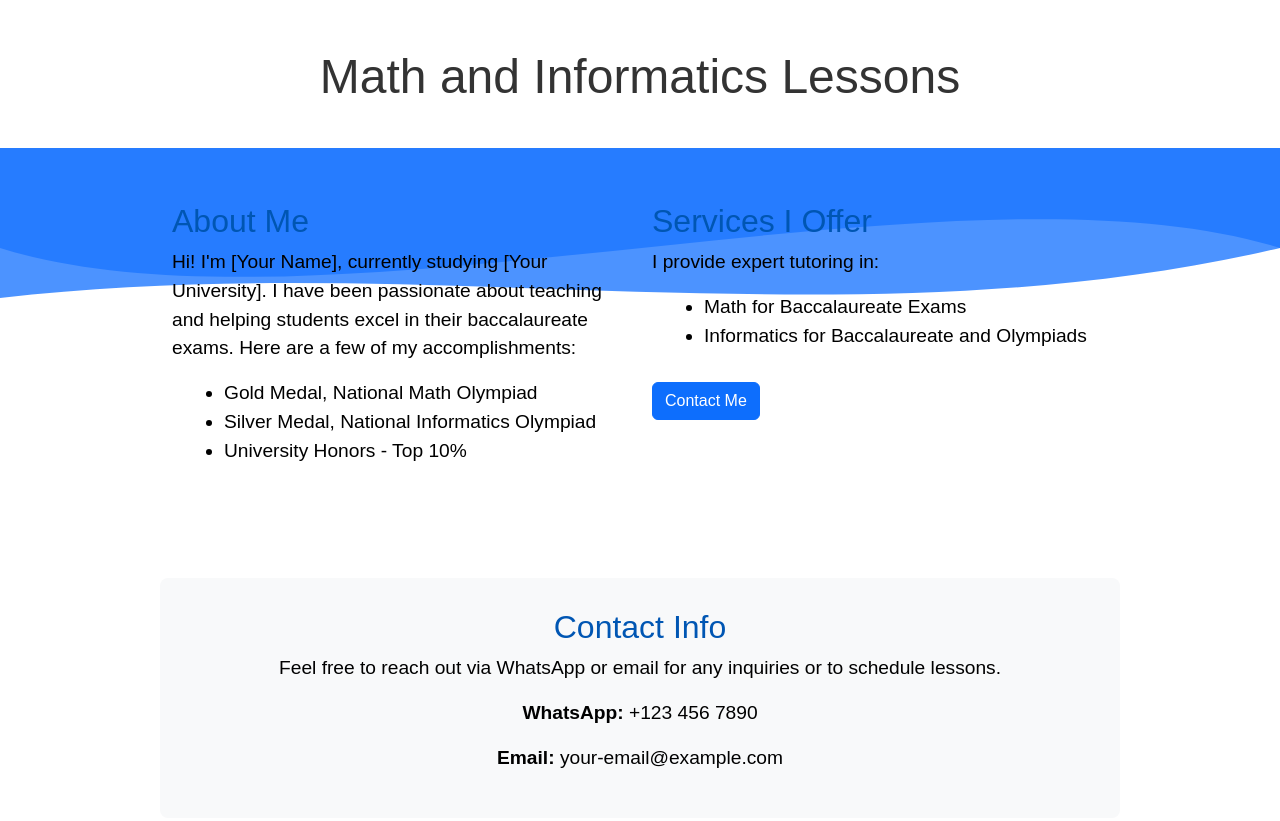
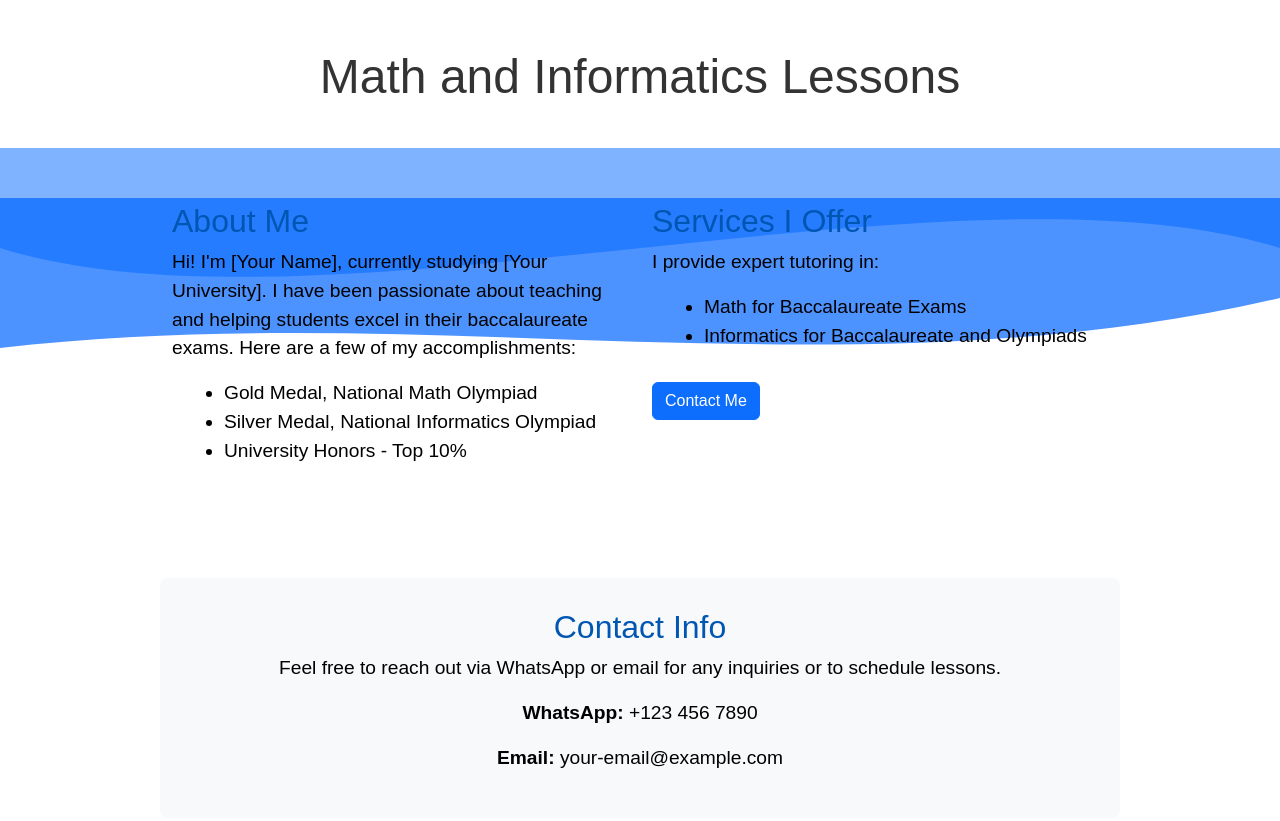
Before and after one commit to arderg/arderg.github.io, a plain HTML site: page index.html in a window 1280 px wide. Drawn offline with nearby package versions, Linux system fonts and the light colour scheme.

Commit message:
Update styles.css

```diff
--- a/styles.css
+++ b/styles.css
@@ -44,7 +44,8 @@ ul {
 /* Ribbon Layer */
 .ribbon-container {
   position: absolute;
-  top: 100px; /* Adjust as needed to move the ribbons behind the text */
+  top: 100px; /* Adjust based on desired positioning */
+  left: 0;
   width: 100%;
   z-index: 1;
   pointer-events: none; /* Prevent interaction */
@@ -54,7 +55,15 @@ ul {
   width: 100%;
   height: 200px;
   position: absolute;
-  z-index: 1;
+}
+
+/* Adjust each ribbon if needed */
+.ribbon:nth-of-type(1) {
+  top: 0; /* Position the first ribbon */
+}
+
+.ribbon:nth-of-type(2) {
+  top: 50px; /* Position the second ribbon slightly offset */
 }
 
 /* Content Layer */
```
